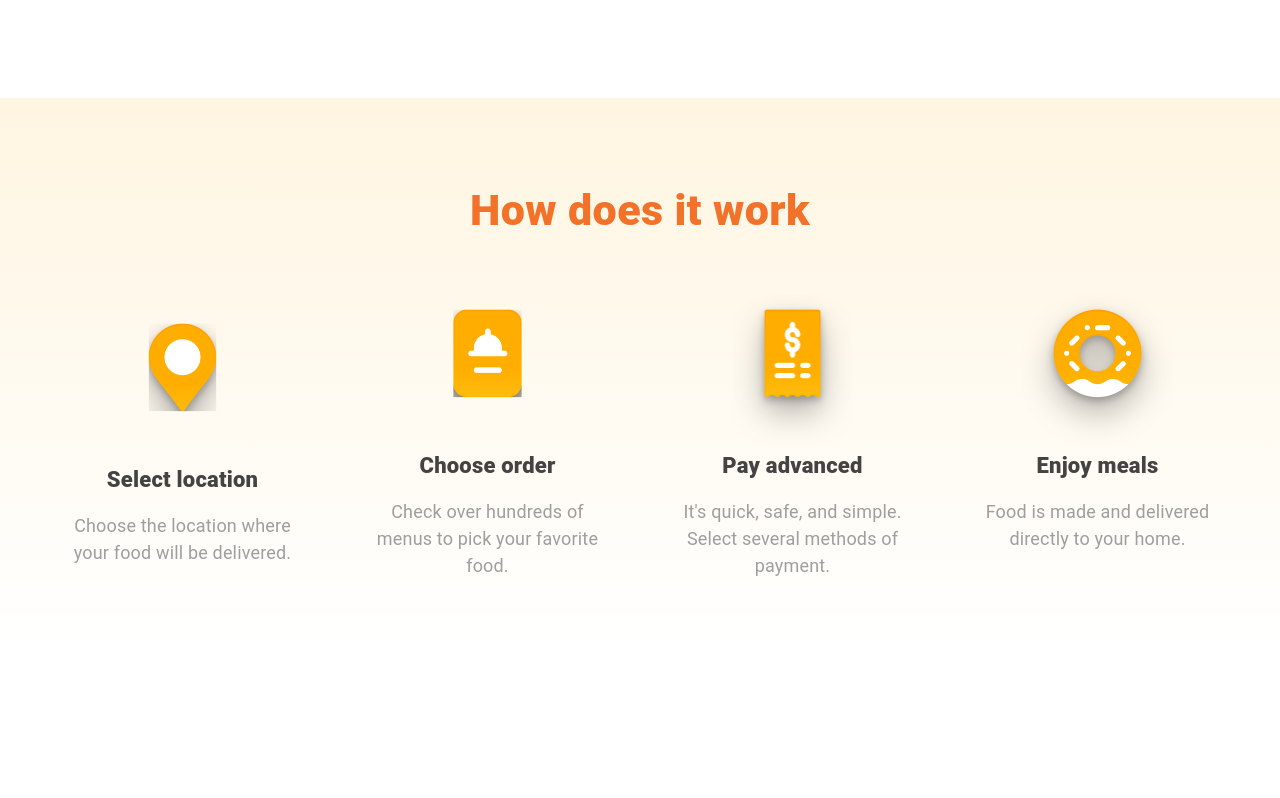
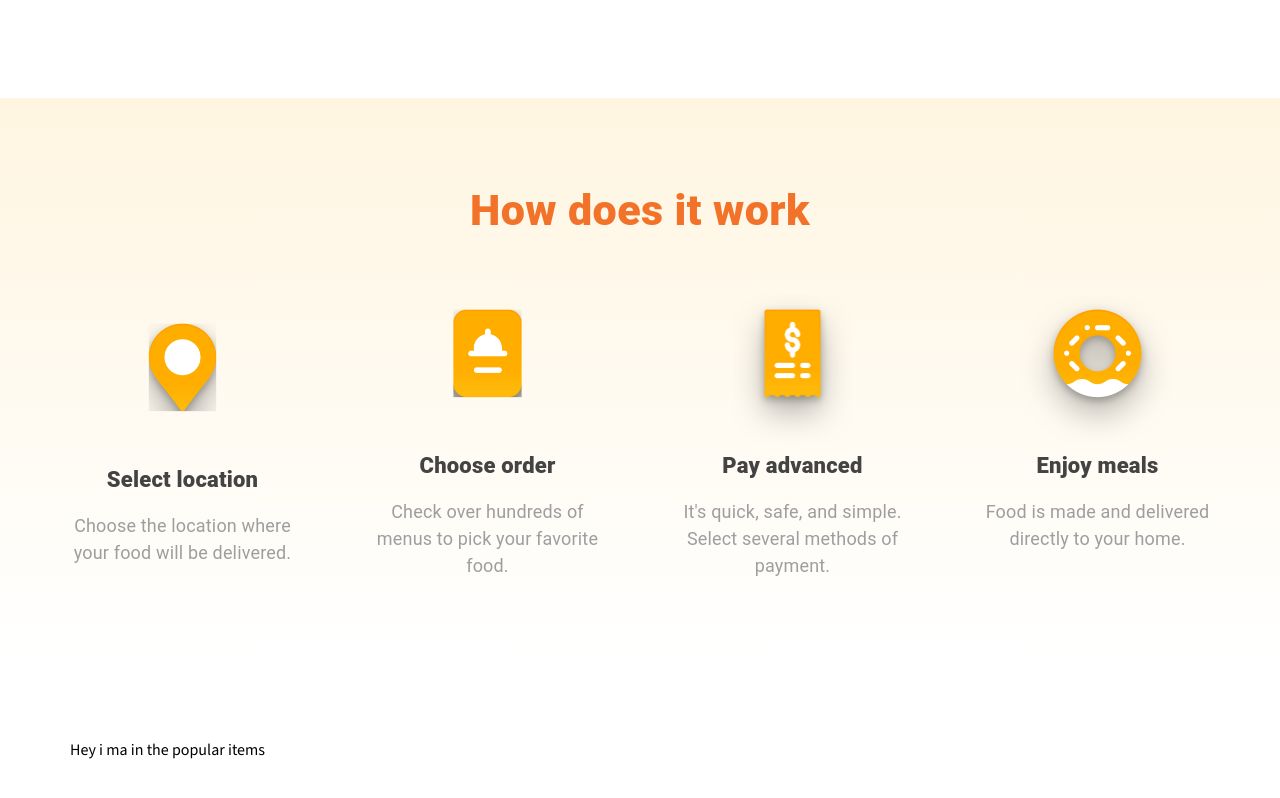
Before and after one commit to NameFarhan/foodwagon-app, a React (Vite) app: page / in a window 1280 px wide. Shown: the part 1831-2629 px from the top of the page. Before the commit the page ends 2490 px from the top, so only its background shows below. Built offline with nearby package versions, Linux system fonts and the light colour scheme.

Commit message:
started popular items

```diff
--- /dev/null
+++ b/src/Components/PopularItems.jsx
@@ -0,0 +1,17 @@
+
+
+import { useTheme } from '@emotion/react'
+import { PopularWrapper } from './PopularWrapper'
+
+const PopularItems = () => {
+    const theme = useTheme()
+  return (
+    <>
+    <PopularWrapper>
+        Hey i ma in the popular items
+    </PopularWrapper>
+    </>
+)
+}
+
+export default PopularItems
--- /dev/null
+++ b/src/Components/PopularWrapper.jsx
@@ -0,0 +1,23 @@
+import { Box } from "@mui/material";
+
+export const PopularWrapper = ({ children }) => {
+  return (
+    <>
+      <Box
+        sx={{
+          padding: {
+            mobile: "60px 0px",
+            tablet: "80px 50px",
+            laptop: "80px 70px 80px 70px",
+            desktop: "100px 160px 100px 160px",
+          },
+          display: "flex",
+          flexDirection: "column",
+          gap: "20px",
+        }}
+      >
+        {children}
+      </Box>
+    </>
+  );
+};
--- a/src/Pages/Home.jsx
+++ b/src/Pages/Home.jsx
@@ -5,6 +5,7 @@ import herobg from "../Images/herobg.webp";
 import Hero from "../Components/Hero";
 import Deals from "../Components/Deals";
 import Process from "../Components/Process";
+import PopularItems from "../Components/PopularItems";
 
 const Home = () => {
   return (
@@ -33,6 +34,7 @@ const Home = () => {
       >
         <Process />
       </Box>
+      <PopularItems />
     </>
   );
 };
```
